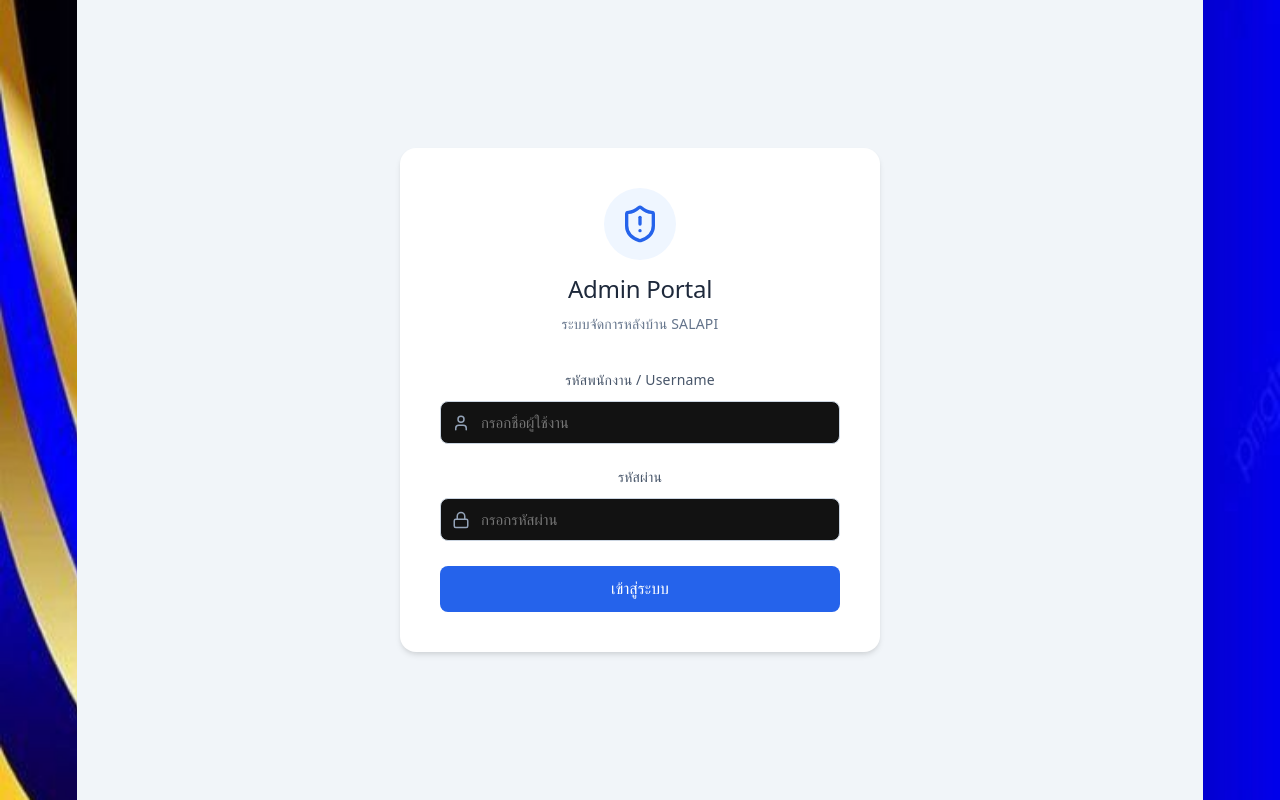
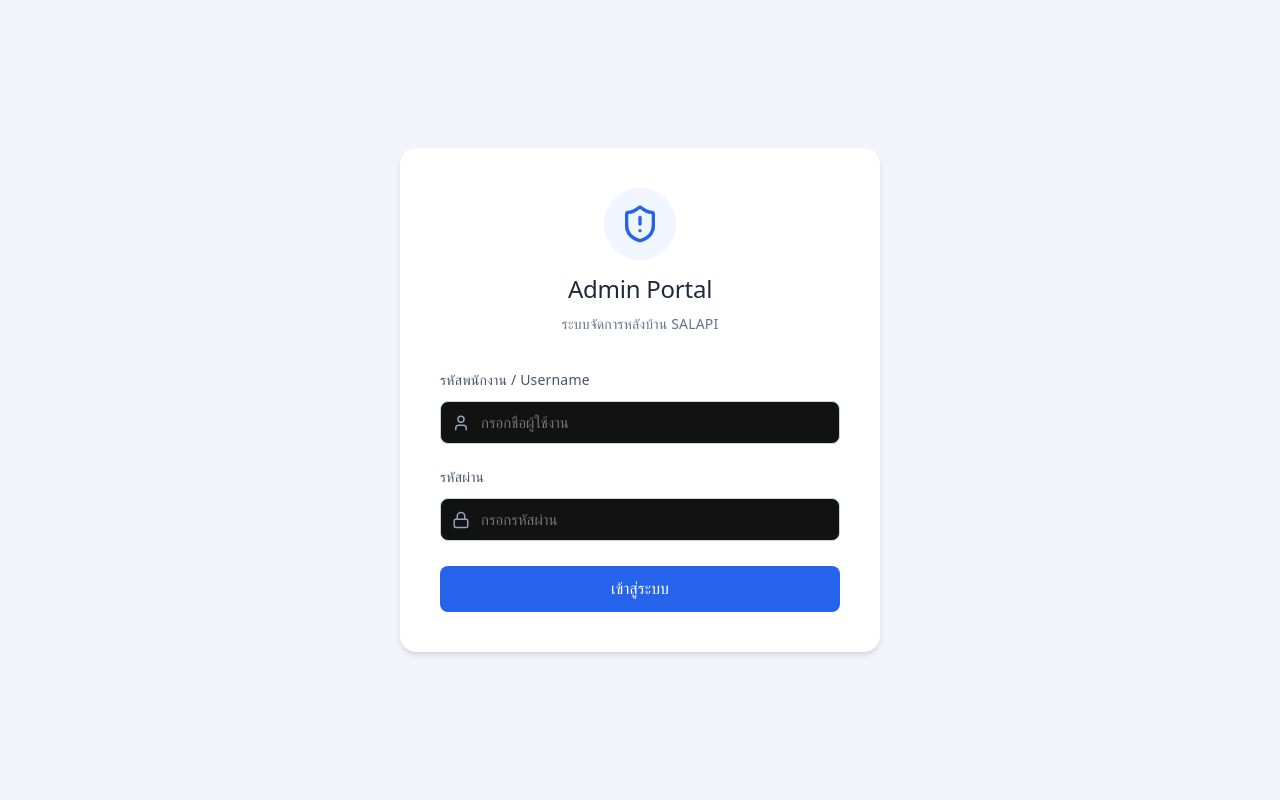
Before and after one commit to 1worldonecredit/banrao-backend, a React (Vite) app: page /login in a window 1280 px wide. Built offline with nearby package versions, Linux system fonts and the light colour scheme; no server answers.

Commit message:
index.css

```diff
--- a/src/index.css
+++ b/src/index.css
@@ -48,11 +48,13 @@ body {
 }
 
 #root {
-  /* คง Layout เดิมของคุณวิทยาไว้ 100% */
-  width: 1126px;
+  /* 🌟 แก้ไข: เปลี่ยนจาก 1126px เป็น 100% เพื่อให้กางเต็มพื้นที่จอคอมพิวเตอร์ */
+  width: 100%;
   max-width: 100%;
-  margin: 0 auto;
-  text-align: center;
+
+  /* 🌟 แก้ไข: ลบ margin: 0 auto; และ text-align: center; ออก
+      เพราะเราต้องการให้ระบบ Admin เรียงชิดซ้ายและกางเต็มจอ ไม่ใช่กระจุกอยู่ตรงกลาง */
+
   /* เอา border ของ root ออก เพราะเราจะไปทำขอบที่ Card แทน */
   border-inline: none;
   min-height: 100svh;
--- a/src/layouts/AdminLayout.jsx
+++ b/src/layouts/AdminLayout.jsx
@@ -237,7 +237,7 @@ const AdminLayout = () => {
         {/* Top Navbar */}
         <div style={{
           height: '70px',
-          backgroundColor: 'rgba(10, 15, 25, 0.4)', // กล่องบนสุดโปร่งแสง
+          backgroundColor: 'rgba(62, 85, 131, 0.4)', // กล่องบนสุดโปร่งแสง
           backdropFilter: 'blur(10px)',
           WebkitBackdropFilter: 'blur(10px)',
           borderBottom: '1px solid rgba(255, 255, 255, 0.1)',
```
